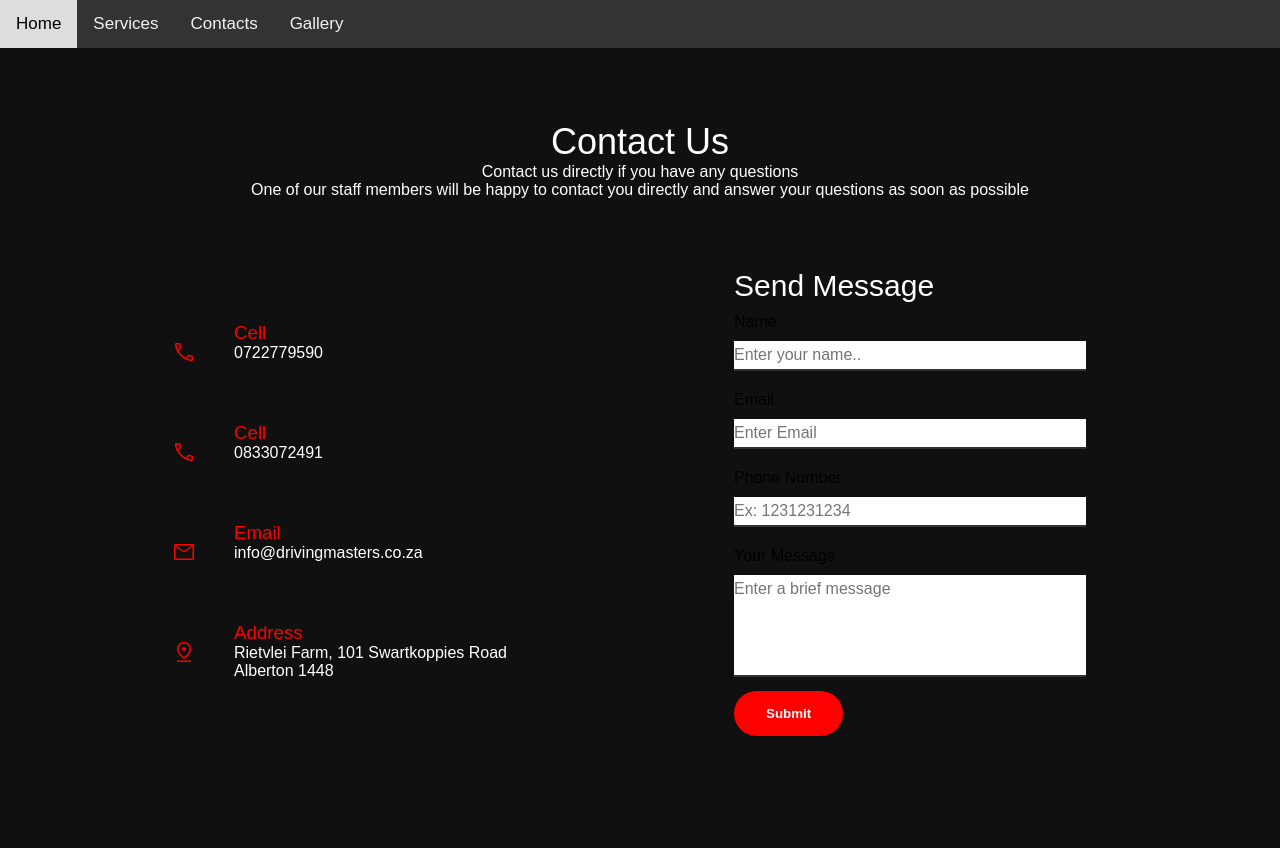
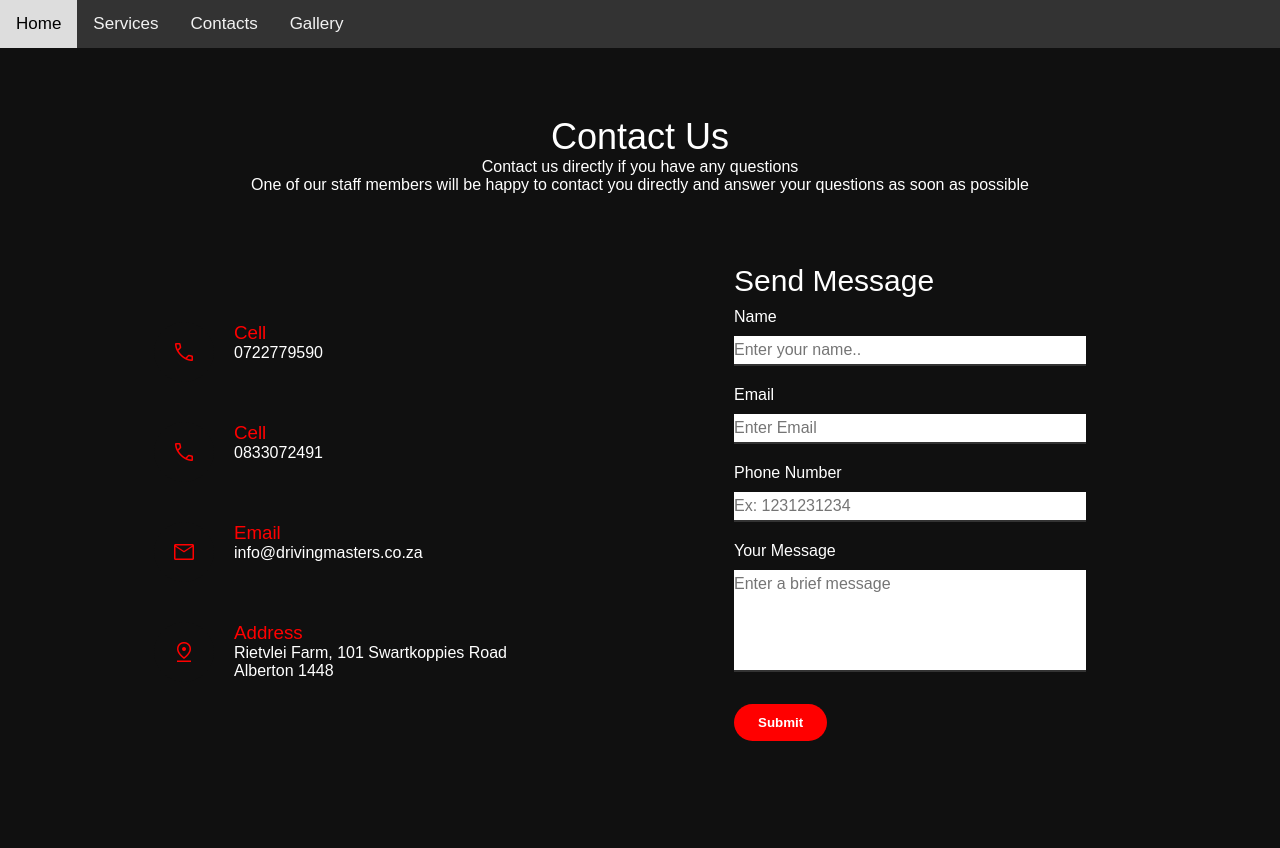
Before and after one commit to NtombiMotaung/MasterDrive, a Django app: page /contacts/ in a window 1280 px wide. Run offline with Django 4.2, Linux system fonts and the light colour scheme; parts of the project's set-up code (start-up, migrations or seed data) failed here and were passed over.

Commit message:
working on contacts

```diff
--- a/mysite/static/css/style.css
+++ b/mysite/static/css/style.css
@@ -107,7 +122,7 @@
   margin-bottom: 45px;
 }
 
-button{
+a.button{
   background-color: red;
   color: white;
   text-decoration: none;
@@ -194,10 +209,40 @@
 
 }
 
+.about .button{
+  background-color: red;
+  color: white;
+  text-decoration: none;
+  border: 2px solid transparent;
+  font-weight: bold;
+  padding: 9px 22px;
+  border-radius: 30px;
+  transition: .4s;
+
+}
+.about .button:hover{
+  background-color: transparent;
+  border: 2px solid red;
+  cursor: pointer;
+
+}
+
+.click{
+  background-color: red;
+  color: white;
+  text-decoration: none;
+  border: 2px solid transparent;
+  font-weight: bold;
+  padding: 9px 22px;
+  border-radius: 30px;
+  transition: .4s;
+
+}
+
 .contact-us{
   width: 100%;
   height: 290px;
-  background: #191919;
+  background: #a51919;
   display: flex;
   align-items: center;
   flex-direction: column;
@@ -453,6 +498,7 @@
   position: relative;
   width: 100%;
   margin-top: 10px;
+  color: white;
 
 }
 
--- a/mysite/templates/public/contacts/contacts.html
+++ b/mysite/templates/public/contacts/contacts.html
@@ -233,7 +233,17 @@
                 </div>
 
                 <!-- <div class="inputBox"> -->
-                    <button onclick='validateForm()' class="btn btn-default">Submit</button>
+                    <br>
+                <button class="click" onclick='validateForm()' style="background-color: red;
+                color: white;
+                text-decoration: none;
+                border: 2px solid transparent;
+                font-weight: bold;
+                padding: 9px 22px;
+                border-radius: 30px;
+                transition: .4s;" class="btn btn-default">Submit</button>
+
+                    <!-- <a class="button" button onclick='validateForm()'>Submit</a> -->
                     <span class='error-message' id='submit-error'></span>
 
                 </div>
```
Also changed, not shown: other parts of mysite/static/css/style.css (+32 -1 lines), mysite/templates/components/footer.html (+0 -17 lines), mysite/templates/public/index.html (+4 -4 lines), 1 other file.
